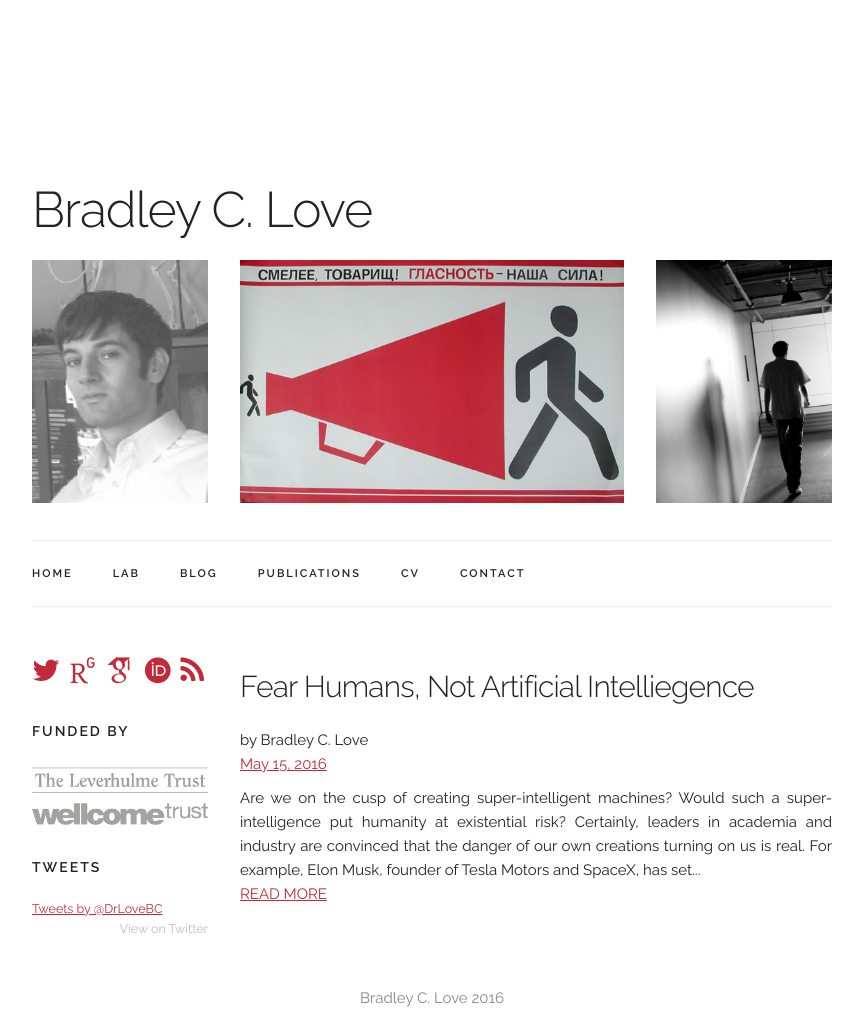
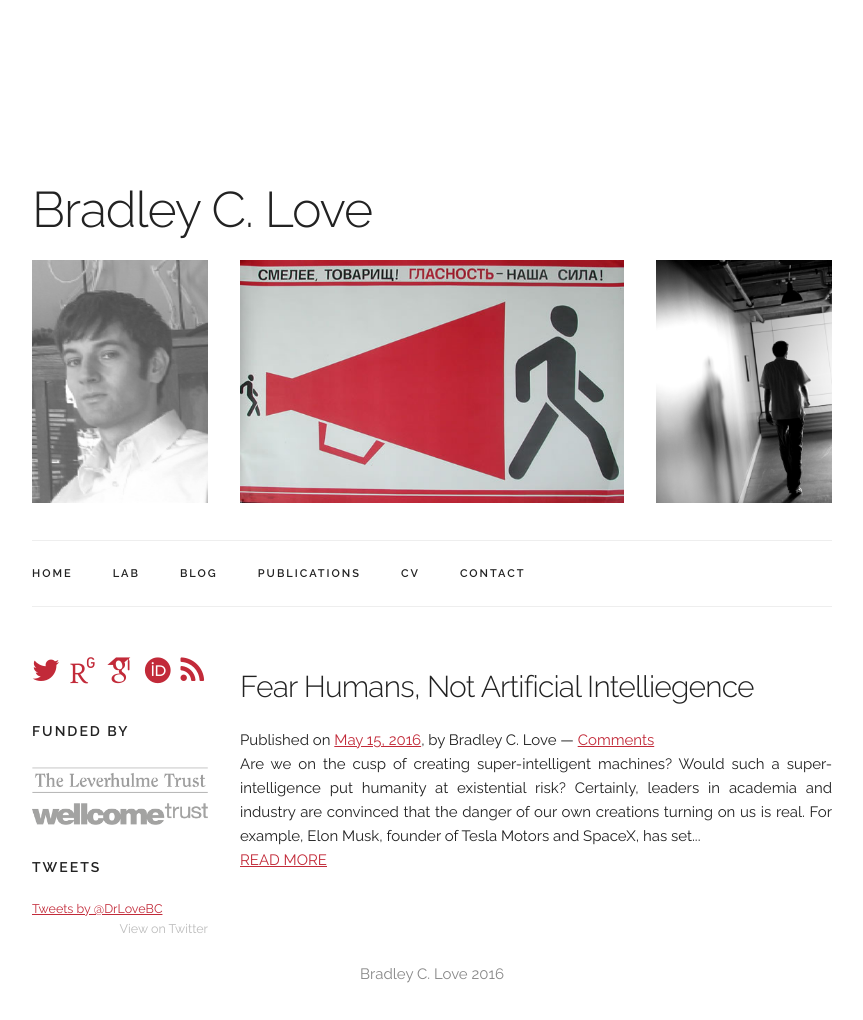
Before and after one commit to lovebc/lovebc.github.io, a Jekyll site: the page built from blog.html, in a window 1280 px wide. Shown: the whole page, without its empty margins (208-1071 px from the left). Built offline with Jekyll 4.4.1, drawn with Linux system fonts in a browser that asks for light colours; nearby versions of some CDN libraries; some web fonts are replaced; comment, search, counter and statistics services are not loaded; after the commit the page ends 996 px from its top, so only the background shows below that.

Commit message:
Update blog.html

```diff
--- a/blog.html
+++ b/blog.html
@@ -13,8 +13,9 @@ permalink: blog/
 
       <article class="post">
         <h4><a href="{{ site.baseurl }}{{ post.url }}">{{ post.title }}</a></h4>
-         <span class ="author">by {{ post.author }}</span>
-         <div class ="date"><a href="{{ post.url }}">{{ post.date | date: "%B %e, %Y" }}</a></div>
+        <div class ="date">Published on <a href="{{ site.baseurl }}{{ post.url }}">{{ post.date | date: "%B %e, %Y" }}</a>,
+         by {{ post.author }}
+  — <a href="{{ site.baseurl }}{{ post.url }}#disqus_thread">Comments</a>
 
         <div class="entry">
           {{ post.content | truncatewords:50}}
```
